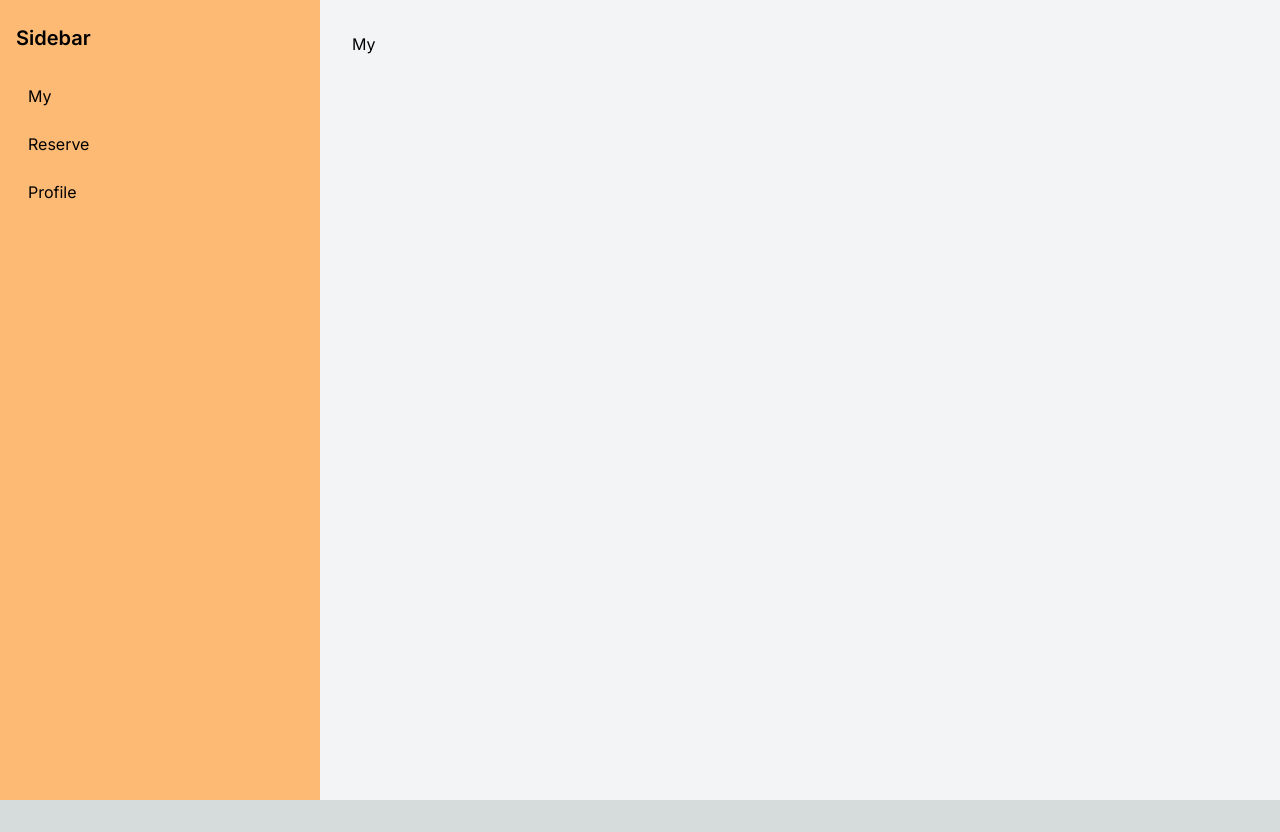
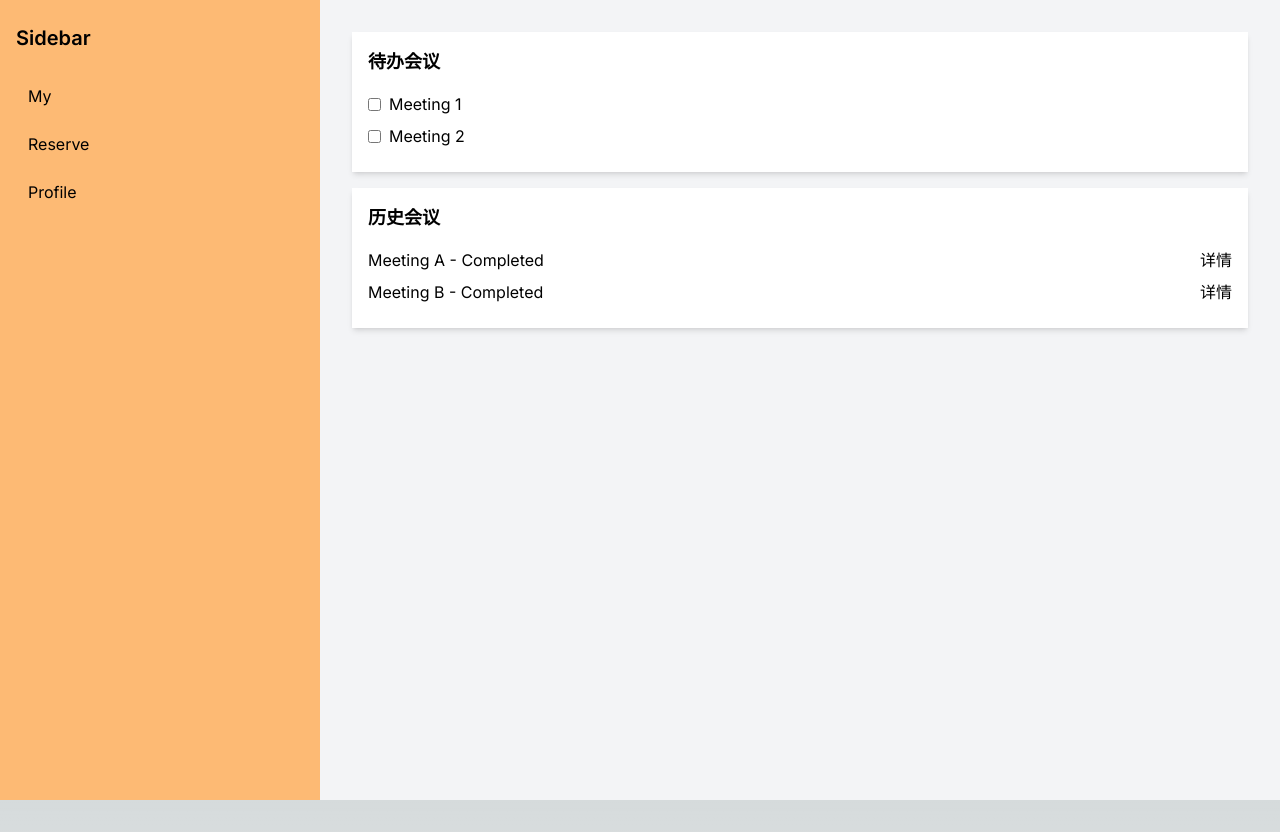
Before and after one commit to kingwingfly/meeting-management, a Next.js app: page /dashboard/my in a window 1280 px wide. Before the commit the page ends 800 px from the top, so only its background shows below. Built offline with nearby package versions, Linux system fonts and the light colour scheme.

Commit message:
finish the first ver of the 'my' page

```diff
--- a/src/app/dashboard/my/page.tsx
+++ b/src/app/dashboard/my/page.tsx
@@ -1,5 +1,37 @@
+import Link from "next/link";
+
 export default function MyPage() {
     return (
-        <h1 className="">My</h1>
+        <>
+            <div className="flex flex-col h-screen">
+                <div className="bg-white shadow-md p-4">
+                    <h2 className="text-lg font-semibold mb-4">待办会议</h2>
+                    <ul>
+                        <li className="flex items-center space-x-2 mb-2">
+                            <input type="checkbox" className="form-checkbox" />
+                            <span>Meeting 1</span>
+                        </li>
+                        <li className="flex items-center space-x-2 mb-2">
+                            <input type="checkbox" className="form-checkbox" />
+                            <span>Meeting 2</span>
+                        </li>
+                    </ul>
+                </div>
+
+                <div className="bg-white mt-4 shadow-md p-4">
+                    <h2 className="text-lg font-semibold mb-4">历史会议</h2>
+                    <ul>
+                        <li className="flex items-center mb-2 justify-between">
+                            <span className="">Meeting A - Completed</span>
+                            <Link className="" href="/detail">详情</Link>
+                        </li>
+                        <li className="flex items-center mb-2 justify-between">
+                            <span>Meeting B - Completed</span>
+                            <Link className="" href="/detail">详情</Link>
+                        </li>
+                    </ul>
+                </div>
+            </div>
+        </>
     )
 }
--- a/src/app/dashboard/profile/page.tsx
+++ b/src/app/dashboard/profile/page.tsx
@@ -5,20 +5,21 @@ import { options as authOptions } from "../../api/auth/[...nextauth]/options"
 export default async function ProfilePage() {
     const session = await getServerSession(authOptions);
     const name = session?.user?.name;
+    const email = session?.user?.email;
+    const image = session?.user?.image;
     return (
         <>
-            <div className="flex flex-col items-center justify-center min-h-screen">
-                <div className="bg-white rounded-lg shadow-md p-8 max-w-md">
-                    <div className="mb-4">
-                    </div>
+            <div className="flex flex-col items-center min-h-screen">
+                <div className="bg-white rounded-lg shadow-md p-8 max-w-md min-w-full">
+                    <div className="mb-4"></div>
                     <h1 className="text-gray-600 text-2xl font-semibold mb-2">{name ? name : "unknown"}</h1>
-                    <p className="text-gray-500 mb-4">UI/UX Designer</p>
+                    <p className="text-gray-500 mb-4">{email ? email : "unknown"}</p>
                     <div className="border-t border-gray-300 pt-4">
-                        <p className="text-sm text-gray-700">Bio: Lorem ipsum dolor sit amet, consectetur adipiscing elit.</p>
+                        <p className="text-sm text-gray-700">Some introduce ...... </p>
                     </div>
                 </div>
                 <div className="text-white text-center py-4">
-                    <Link className="px-4 py-2 border shadow-sm rounded-sm text-black bg-gray-100 hover:bg-gray-50" href="/api/auth/signout">Sign out</Link>
+                    <Link className="px-4 py-2 rounded-lg border shadow-sm text-black bg-gray-100 hover:bg-gray-50" href="/api/auth/signout">Sign out</Link>
                 </div>
             </div>
         </>
```
